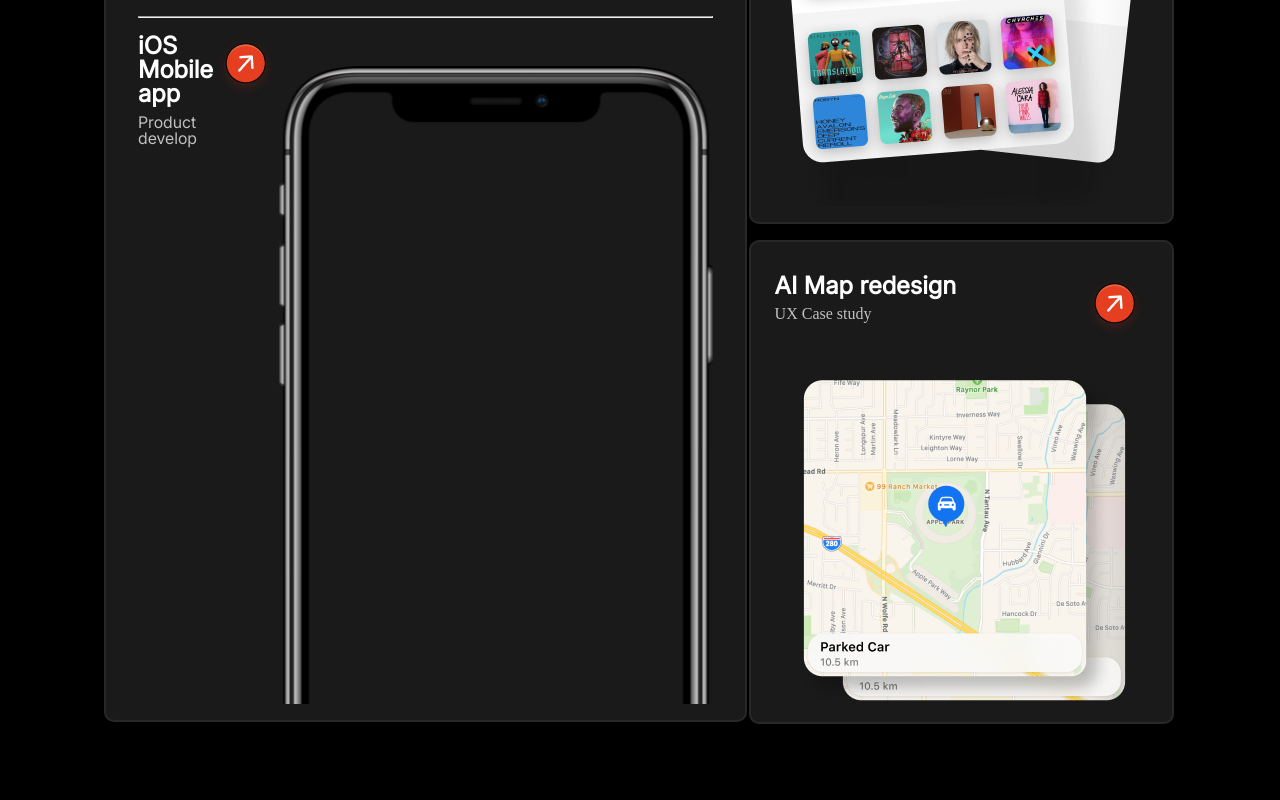
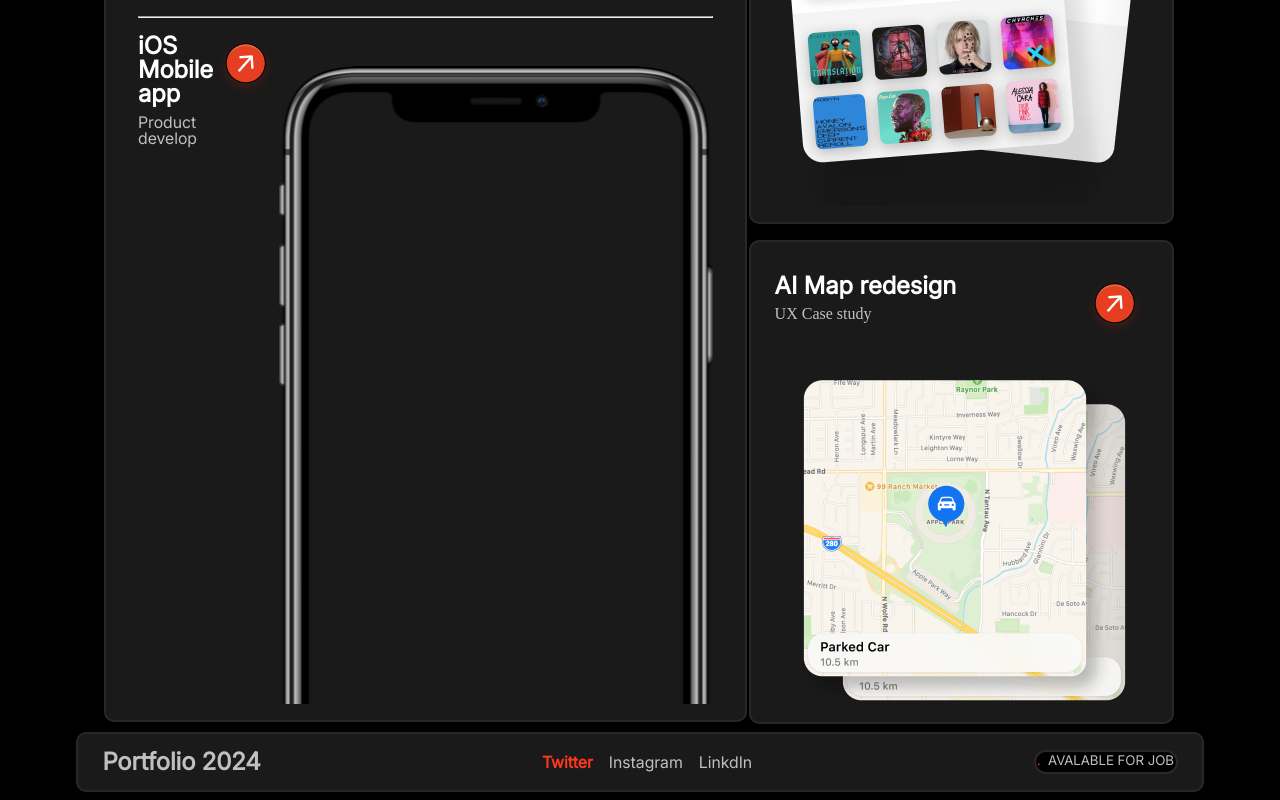
Before and after one commit to yazdanghadamgahi/portfolio, a plain HTML site: page index.html in a window 1280 px wide. Shown: the part 896-1696 px from the top of the page. Before the commit the page ends 1620 px from the top, so only its background shows below. Drawn offline with Linux system fonts and the light colour scheme; a web font is replaced by a local one.

Commit message:
footer done

```diff
--- a/index.html
+++ b/index.html
@@ -148,5 +148,14 @@
             </div>
         </div>
     </div>
+    <footer class="footer">
+        <div class="footer-main">
+            <h1 class="footer-poertfolio">Portfolio 2024</h1>
+            <div class="til">
+                <h1 class="twitter">Twitter</h1><h1>Instagram</h1><h1>LinkdIn</h1>
+            </div>
+            <h3 class="avalable-job"><p class="avalable-dot">.</p>&nbsp;&nbsp;AVALABLE FOR JOB</h3>
+        </div>
+    </footer>
 </body>
 </html>
--- a/styles/app.css
+++ b/styles/app.css
@@ -300,3 +300,40 @@ body{
     align-items: center;
     align-self: center;
 }
+/*footer*/
+.footer{
+    justify-content: center;
+    align-items: center;
+    align-self: center;
+    margin: 0 auto;
+}
+.til{
+    display: flex;
+    justify-content: center;
+    gap: 1rem;
+    justify-content: center;
+    align-items: center;
+    align-self: center;
+}
+.footer-main{
+    display: flex;
+    justify-content: space-between;
+    font-family: "inter-Regular";
+    color: var(--font);
+    margin-top: 1rem;
+    border: 0.125rem solid var(--radius);
+    border-radius: 10px;
+    padding: 1rem 1.5rem;
+    background-color: var(--box_black);
+    width: 84%;
+    margin: .5rem auto;
+
+}
+.footer-poertfolio{
+    font-weight: bolder;
+    font-size: x-large;
+}
+.twitter{
+    font-weight: bold;
+    color: var(--orange);
+}
```
